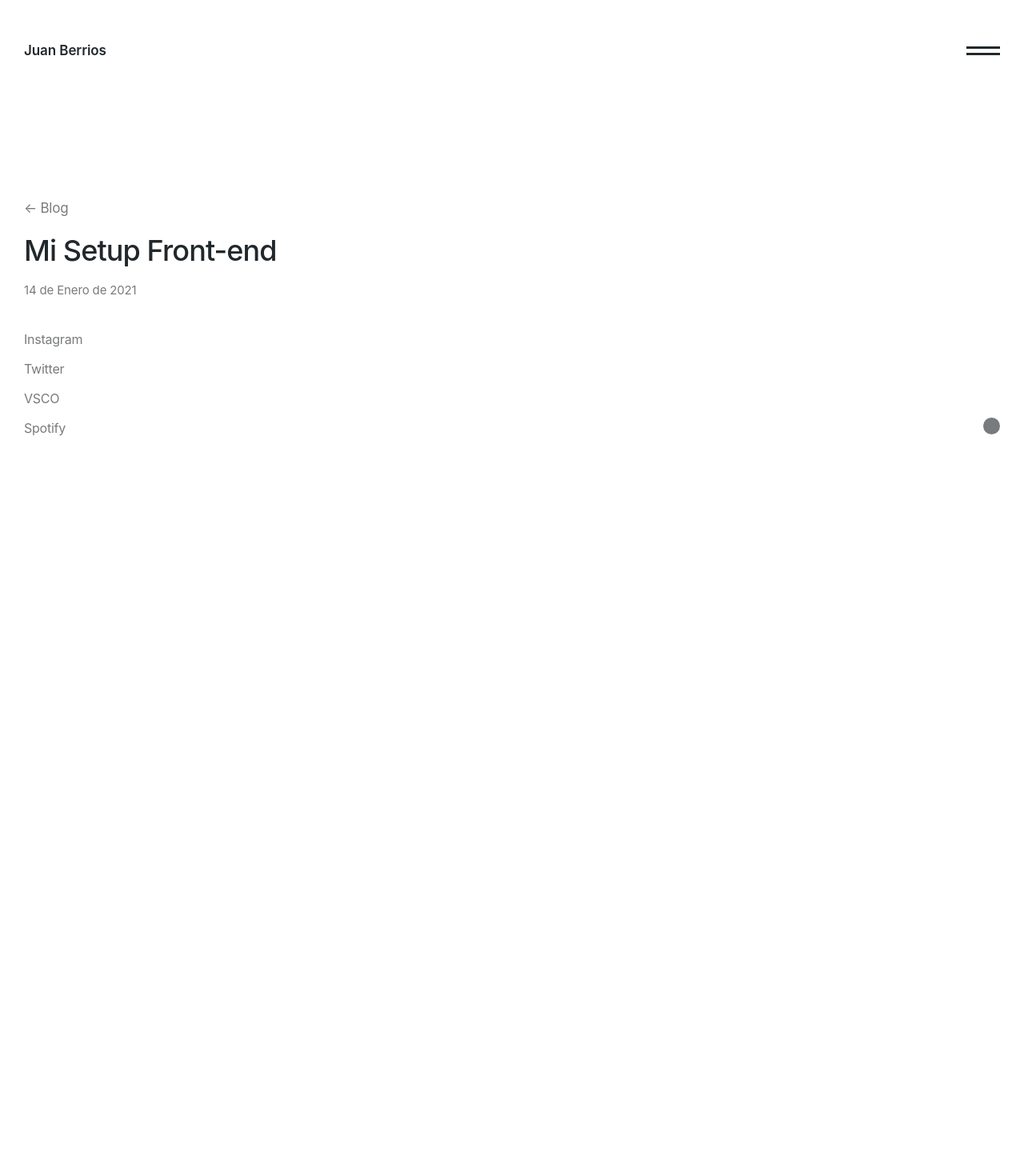
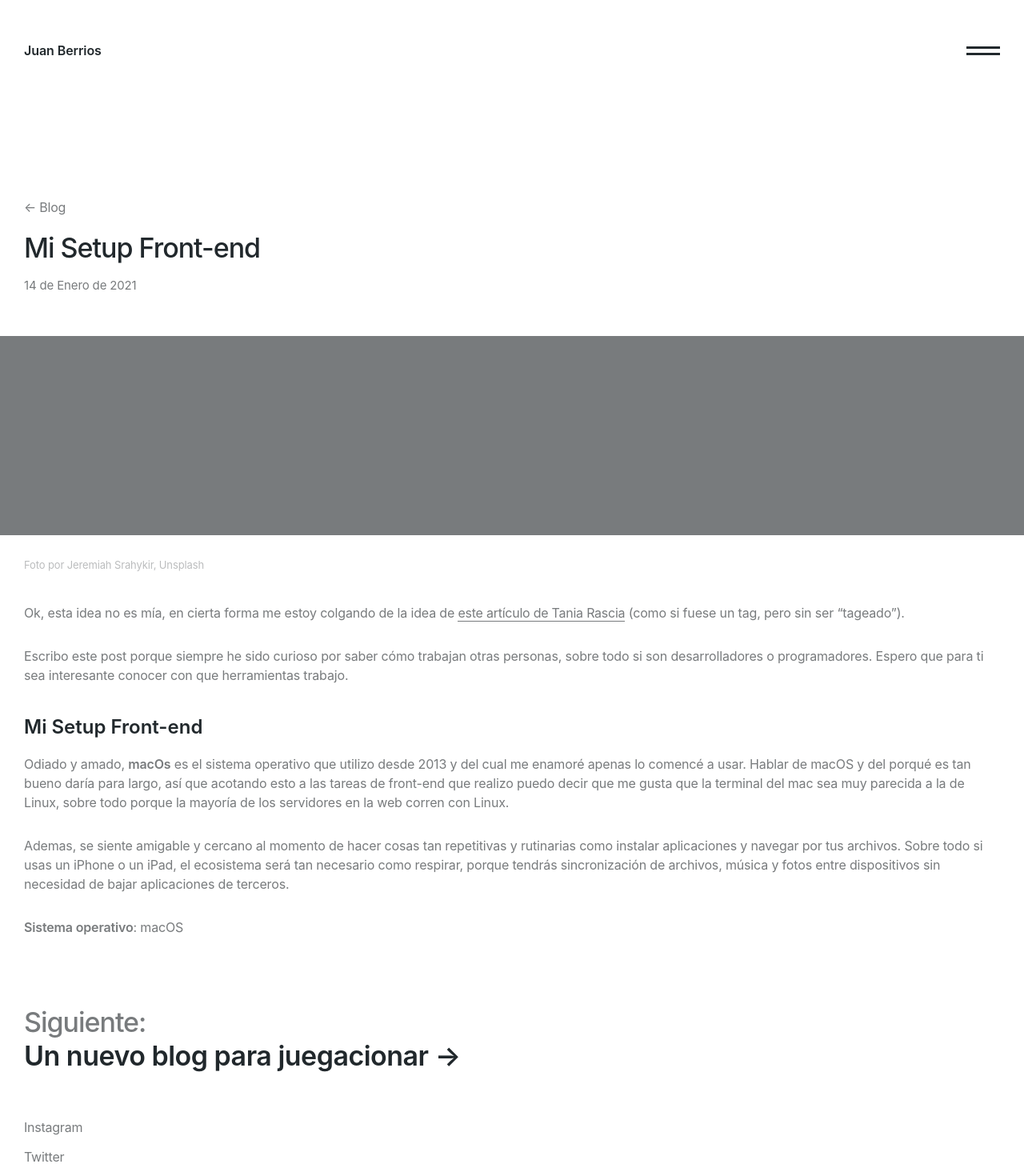
Before and after one commit to dandelior/juanberrios-21, a Next.js app: page /blog/post in a window 1280 px wide. Shown: the top 1470 px of the page at 80% size. Before the commit the page ends 800 px from the top, so only its background shows below. Built offline with nearby package versions, Linux system fonts and the light colour scheme.

Commit message:
mobile styles

```diff
--- a/pages/blog/post.js
+++ b/pages/blog/post.js
@@ -3,6 +3,7 @@ import Link from 'next/link'
 import Image from 'next/image'
 import styles from '../../styles/Blog.module.css'
 import postStyles from '../../styles/Post.module.css'
+import nextSectionStyles from '../../styles/parts/NextSection.module.css'
 
 export default function Blog() {
   return (
@@ -21,7 +22,7 @@ export default function Blog() {
                             </a>
                         </Link>
                     </p>
-                    <h1>
+                    <h1 className={postStyles.postTitle}>
                         Mi Setup Front-end
                     </h1>
                     <p className={styles.date}>
@@ -36,9 +37,44 @@ export default function Blog() {
             </div>
         </section>
 
-        <section>
+        <div className={postStyles.postImage}></div>
+        <p className={postStyles.postImageCaption}>
+            Foto por Jeremiah Srahykir, Unsplash
+        </p>
 
-        </section>
+        <article className={postStyles.postContent}>
+
+            <p>
+                Ok, esta idea no es mía, en cierta forma me estoy colgando de la idea de <a href="https://www.taniarascia.com/my-front-end-web-development-setup/" rel="noopener">este artículo de Tania Rascia</a> (como si fuese un tag, pero sin ser “tageado”).
+            </p>
+            <p>
+                Escribo este post porque siempre he sido curioso por saber cómo trabajan otras personas, sobre todo si son desarrolladores o programadores. Espero que para ti sea interesante conocer con que herramientas trabajo.
+            </p>
+            <h2>Mi Setup Front-end</h2>
+            <p>
+                Odiado y amado, <strong>macOs</strong> es el sistema operativo que utilizo desde 2013 y del cual me enamoré apenas lo comencé a usar. Hablar de macOS y del porqué es tan bueno daría para largo, así que acotando esto a las tareas de front-end que realizo puedo decir que me gusta que la terminal del mac sea muy parecida a la de Linux, sobre todo porque la mayoría de los servidores en la web corren con Linux.
+            </p>
+            <p>
+                Ademas, se siente amigable y cercano al momento de hacer cosas tan repetitivas y rutinarias como instalar aplicaciones y navegar por tus archivos. Sobre todo si usas un iPhone o un iPad, el ecosistema será tan necesario como respirar, porque tendrás sincronización de archivos, música y fotos entre dispositivos sin necesidad de bajar aplicaciones de terceros.
+            </p>
+            <p>
+                <strong>Sistema operativo</strong>: macOS
+            </p>
+
+        </article>
+
+        <div className={nextSectionStyles.next}>
+            <h1>
+                Siguiente:<br />
+                <Link href="/blog/post">
+                    <a>
+                        <span className="highlight-color">
+                            Un nuevo blog para juegacionar →
+                        </span>
+                    </a>
+                </Link>
+            </h1>
+        </div>
     </>
   )
 }
--- a/pages/works/work.js
+++ b/pages/works/work.js
@@ -2,6 +2,7 @@ import Head from 'next/head'
 import Link from 'next/link'
 import Image from 'next/image'
 import styles from '../../styles/Work.module.css'
+import nextSectionStyles from '../../styles/parts/NextSection.module.css'
 
 export default function Work() {
   return (
@@ -50,7 +51,7 @@ export default function Work() {
         <img src="/img/una_img.jpg" />
       </div>
 
-      <div className={styles.next}>
+      <div className={nextSectionStyles.next}>
         <p>Más Proyectos</p>
         <h1>
           Siguiente:<br />
--- a/styles/Blog.module.css
+++ b/styles/Blog.module.css
@@ -17,7 +17,7 @@
 }
 
 .heading h1 {
-    color: var(--color-highlight);
+    /* color: var(--color-highlight); */
 }
 
 .date {
@@ -65,3 +65,11 @@
     margin-bottom: 14px;
 }
 .blogPreviewWrapper .blogPreview .blogGrid .previewCard a {}
+
+.morePosts {
+    padding: 36px 30px 100px;
+}
+.morePosts a {
+    color: var(--color-highlight);
+    font-weight: 600;
+}
--- a/styles/Home.module.css
+++ b/styles/Home.module.css
@@ -7,7 +7,7 @@
 .presentationWrapper .presentationA {}
 .presentationWrapper .presentationA .heading {}
 .presentationWrapper .presentationA .heading p {
-    font-size: 16px;
+    font-size: 15px;
     margin-bottom: 22px;
 }
 .presentationWrapper .presentationA .heading h1 {
--- a/styles/Post.module.css
+++ b/styles/Post.module.css
@@ -0,0 +1,54 @@
+h1.postTitle {
+    color: var(--color-highlight);
+}
+
+.postImage {
+    width: 100%;
+    height: 249px;
+    position: relative;
+    margin-top: 51px;
+    background-color: var(--color-text);
+}
+
+.postImageCaption {
+    font-size: 13px;
+    color: var(--color-text);
+    opacity: 0.5;
+    padding: 27px 30px 0;
+    margin-bottom: 38px;
+}
+
+.postContent {
+    padding: 0 40px 0 30px;
+    margin-bottom: 86px;
+}
+.postContent p {
+    line-height: 150%;
+    margin-bottom: 30px;
+    color: var(--color-text);
+}
+.postContent p strong,
+.postContent p b {
+    font-weight: 600;
+}
+.postContent p a,
+.postContent a {
+    border-bottom: solid 1px var(--color-text);
+}
+.postContent h1,
+.postContent h2,
+.postContent h3,
+.postContent h4,
+.postContent h5,
+.postContent h6 {
+    color: var(--color-highlight);
+    font-weight: 600;
+}
+.postContent h2 {
+    font-size: 24px;
+    line-height: 120%;
+    margin-top: 39px;
+    margin-bottom: 19px;
+}
+
+.nextPost {}
--- a/styles/globals.css
+++ b/styles/globals.css
@@ -410,7 +410,7 @@ a:focus {
 }
 
 p {
-    font-size: 17px;
+    font-size: 16px;
     line-height: 155%;
     letter-spacing: -0.01em;
     /* margin-bottom: 15px;
@@ -420,20 +420,24 @@ p {
 
 h1 {
     /* font-size: 35px; */
-    font-size: 36px;
+    /* font-size: 36px; */
+    font-size: 34px;
     /* font-size: 38px; */
     /* font-size: 40px; */
-    line-height: 130%;
+    /* line-height: 130%; */
+    line-height: 125%;
     /* line-height: 125%; */
     font-weight: 500;
     /* letter-spacing: -0.01em; */
     /* letter-spacing: -0.022em; */
-    letter-spacing: -0.025em;
+    /* letter-spacing: -0.025em; */
+    letter-spacing: -0.03em;
     margin-bottom: 50px;
 }
 
 h3 {
     font-size: 24px;
+    font-size: 22px;
     font-weight: 500;
     line-height: 120%;
     letter-spacing: 0.015em;
--- a/styles/parts/Header.module.css
+++ b/styles/parts/Header.module.css
@@ -28,8 +28,8 @@
     z-index: 999;
 }
 .brand .logo {
+    /* font-size: 17px; */
     font-size: 16px;
-    font-size: 17px;
     letter-spacing: -0.005em;
     /* letter-spacing: -0.01em; */
     font-weight: 600;
--- /dev/null
+++ b/styles/parts/NextSection.module.css
@@ -0,0 +1,9 @@
+.next {
+    margin-top: 80px;
+    padding: 0 30px;
+    margin-bottom: 34px;
+}
+.next p {}
+.next h1 {
+    margin-bottom: 0;
+}
```
Also changed, not shown: pages/blog/index.js (+29 -0 lines), styles/Work.module.css (+0 -10 lines).
